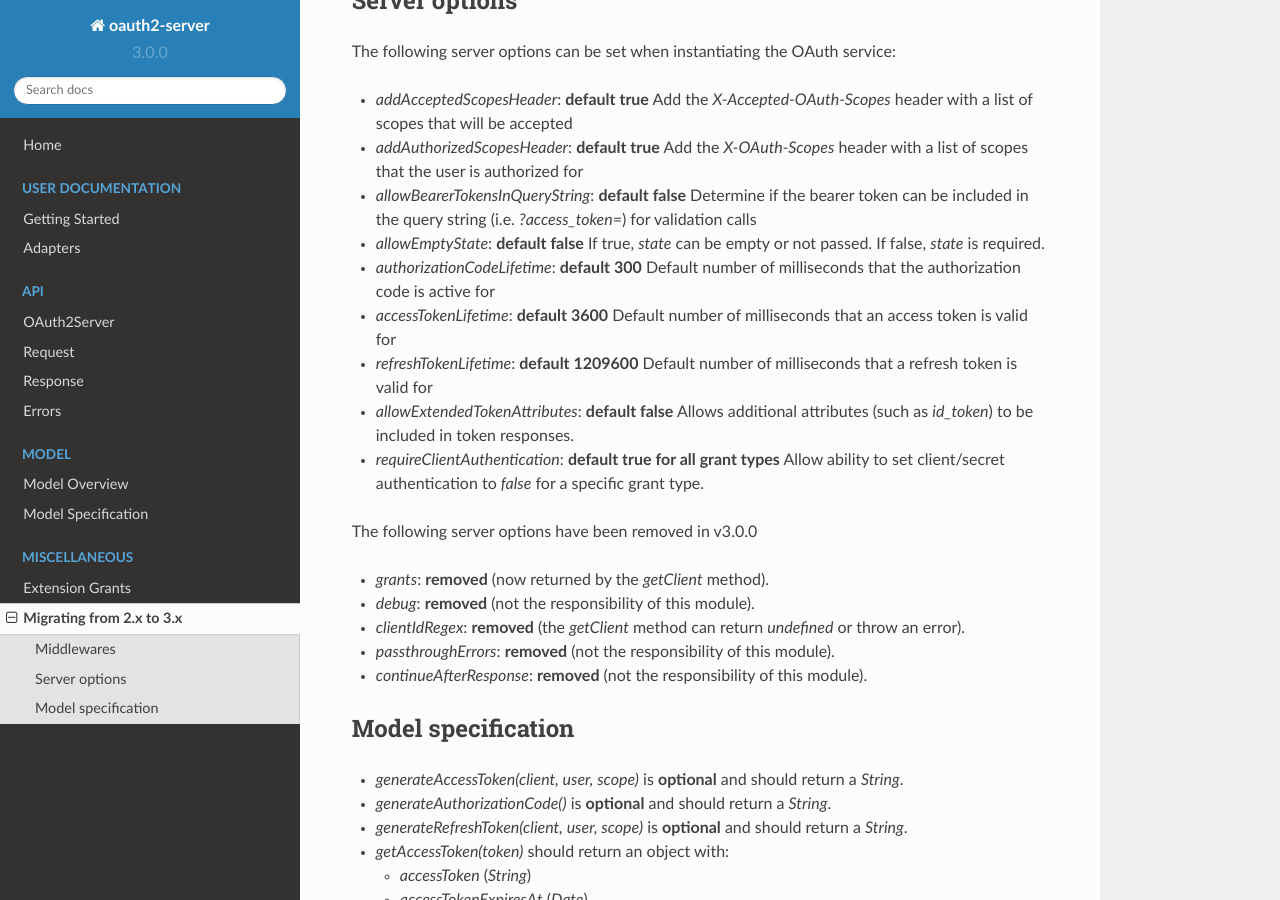
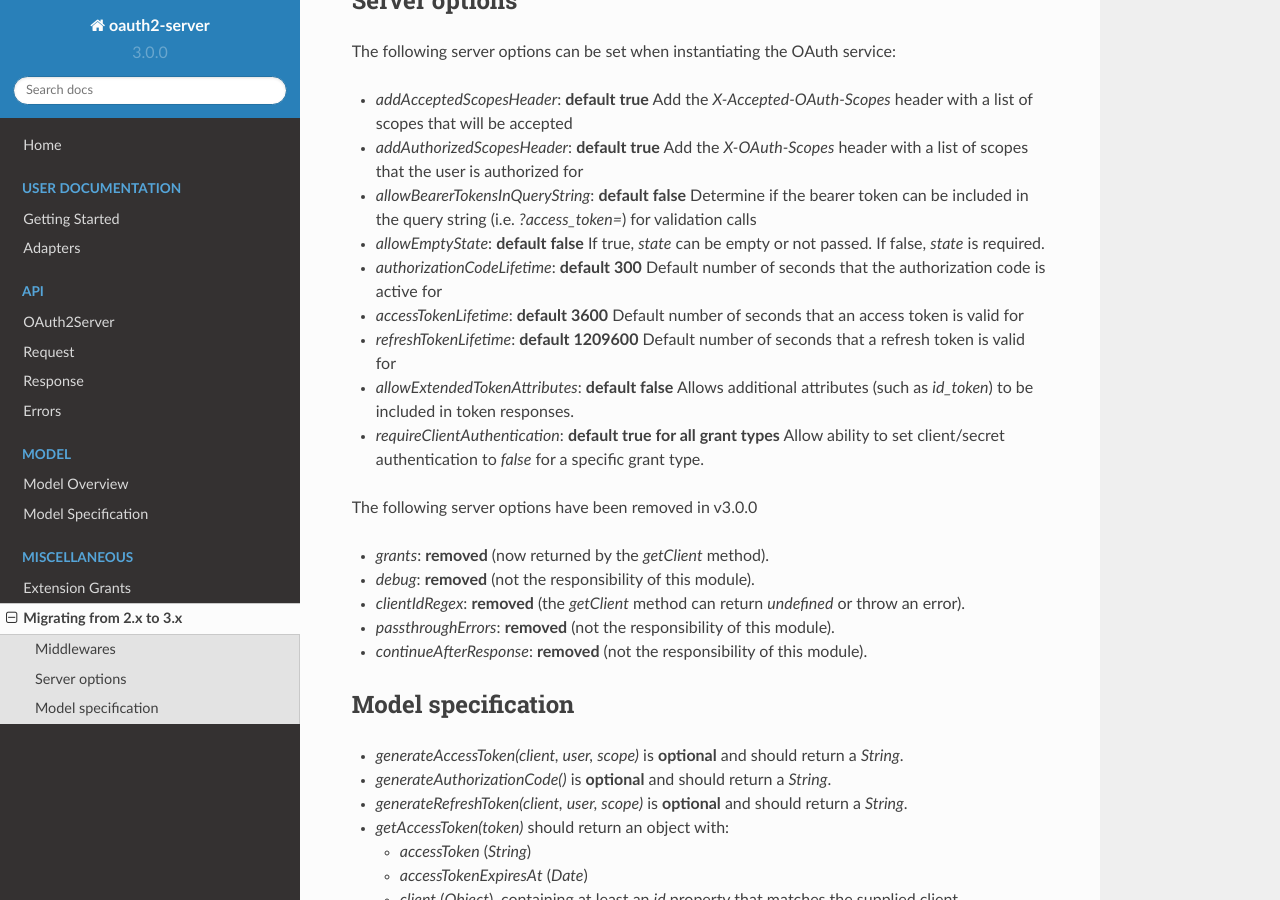
Before and after one commit to oauthjs/node-oauth2-server, a Sphinx documentation site: the page built from docs/misc/migrating-v2-to-v3.rst, in a window 1280 px wide and 900 px high, scrolled down 631 px. Built offline with Sphinx 7.4.7 and the Read the Docs theme 2.0.0, drawn with Linux system fonts in a browser that asks for light colours.

Commit message:
docs: Correct tokens time scale for 2.x to 3.x  migration guide

```diff
--- a/docs/misc/migrating-v2-to-v3.rst
+++ b/docs/misc/migrating-v2-to-v3.rst
@@ -34,9 +34,9 @@ The following server options can be set when instantiating the OAuth service:
 * `addAuthorizedScopesHeader`: **default true** Add the `X-OAuth-Scopes` header with a list of scopes that the user is authorized for
 * `allowBearerTokensInQueryString`: **default false** Determine if the bearer token can be included in the query string (i.e. `?access_token=`) for validation calls
 * `allowEmptyState`: **default false** If true, `state` can be empty or not passed.  If false, `state` is required.
-* `authorizationCodeLifetime`: **default 300** Default number of milliseconds that the authorization code is active for
-* `accessTokenLifetime`: **default 3600** Default number of milliseconds that an access token is valid for
-* `refreshTokenLifetime`: **default 1209600** Default number of milliseconds that a refresh token is valid for
+* `authorizationCodeLifetime`: **default 300** Default number of seconds that the authorization code is active for
+* `accessTokenLifetime`: **default 3600** Default number of seconds that an access token is valid for
+* `refreshTokenLifetime`: **default 1209600** Default number of seconds that a refresh token is valid for
 * `allowExtendedTokenAttributes`: **default false** Allows additional attributes (such as `id_token`) to be included in token responses.
 * `requireClientAuthentication`: **default true for all grant types** Allow ability to set client/secret authentication to `false` for a specific grant type.
 
```
